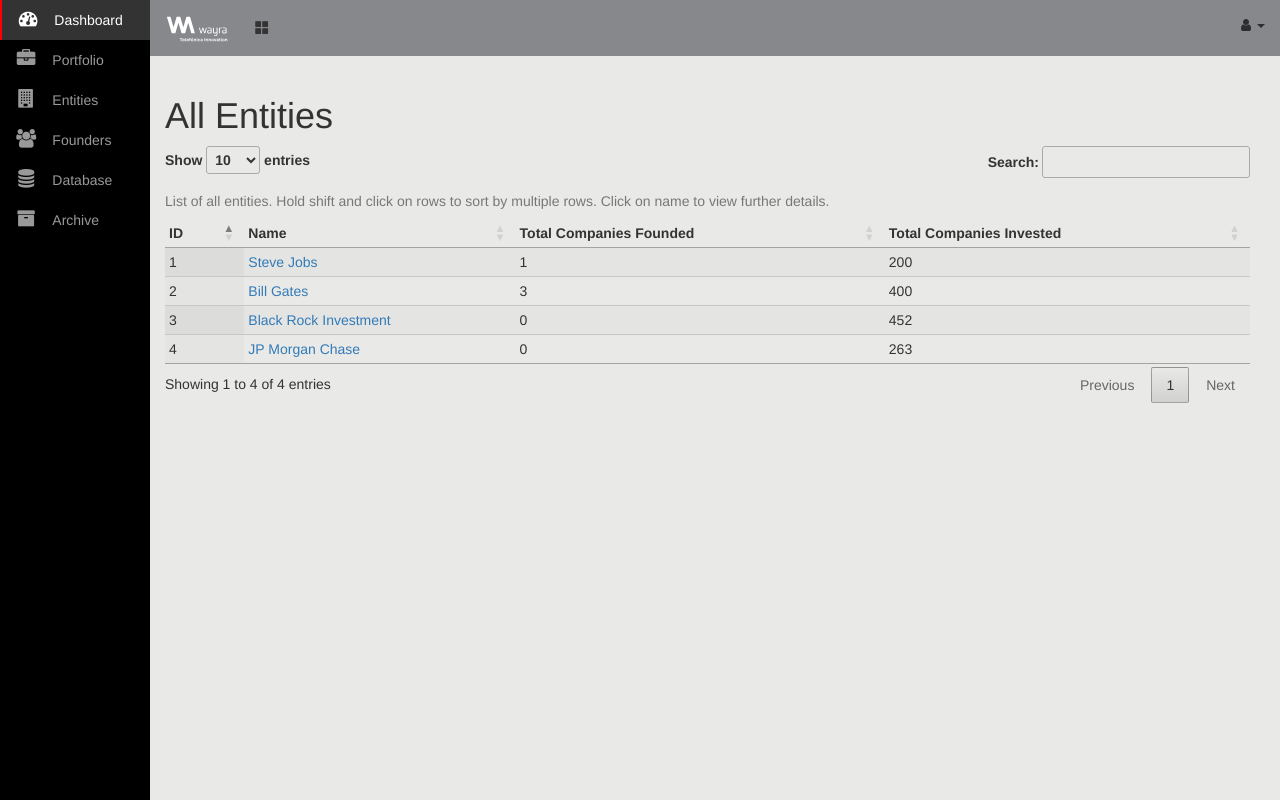
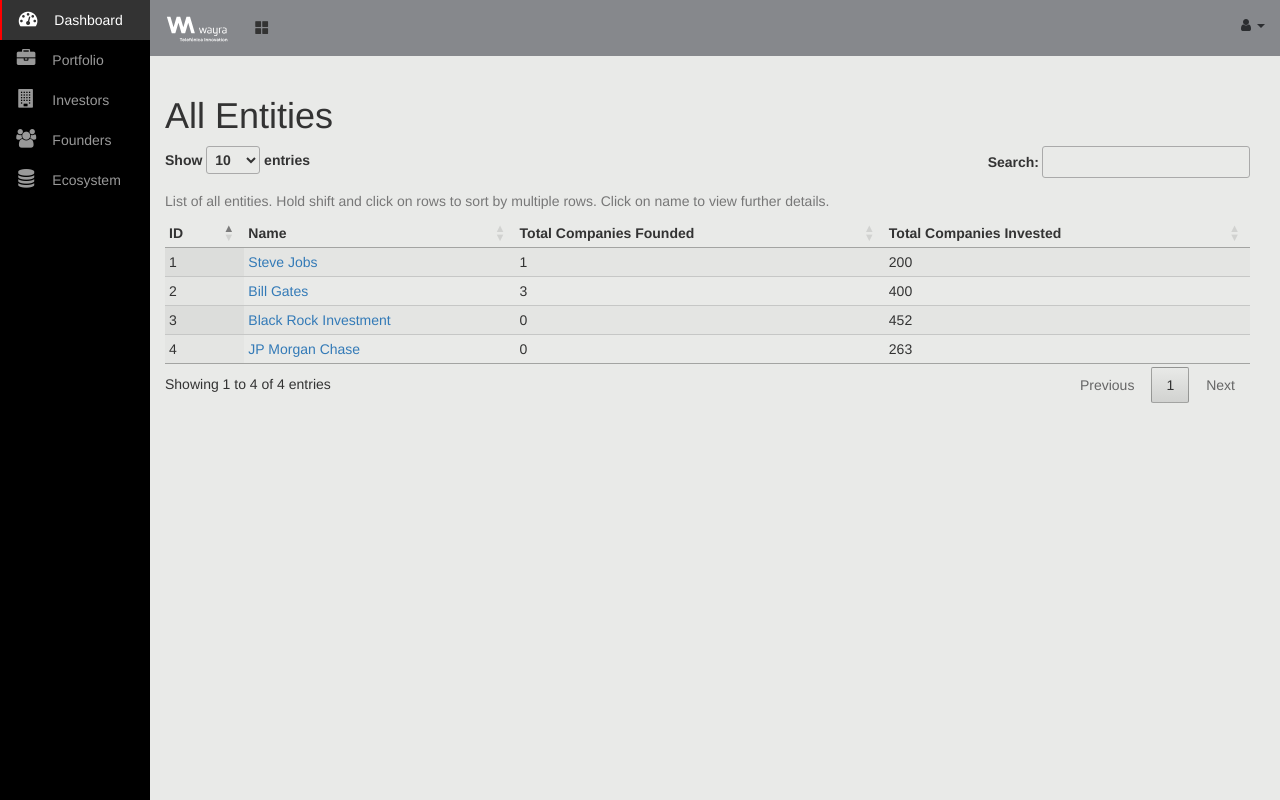
Before and after one commit to armallah/SEG-venture-capital-portfolio, a Django app: template manager/templates/entities.html in a window 1280 px wide. Run offline with Django 4.2, Linux system fonts and the light colour scheme; the template is opened without the code that fills it, so the values that code supplies are empty; some libraries are stand-ins or nearby versions.

Commit message:
Update base.html

```diff
--- a/manager/templates/base.html
+++ b/manager/templates/base.html
@@ -93,17 +93,19 @@
                  <a href="{% url 'portfolio' %}"><span class="fa-stack fa-lg pull-left"><i class="fa fa-briefcase fa-stack-1x"></i></span>Portfolio</a>
               </li>
               <li>
-                 <a href="{% url 'entities' %}"><span class="fa-stack fa-lg pull-left"><i class="fa fa-building fa-stack-1x"></i></span>Entities</a>
+                 <a href="{% url 'entities' %}"><span class="fa-stack fa-lg pull-left"><i class="fa fa-building fa-stack-1x"></i></span>Investors</a>
               </li>
               <li>
                  <a href="{% url 'founders' %}"><span class="fa-stack fa-lg pull-left"><i class="fa fa-users fa-stack-1x"></i></span>Founders</a>
               </li>
               <li>
-                 <a href="#"> <span class="fa-stack fa-lg pull-left"><i class="fa fa-database fa-stack-1x"></i></span>Database</a>
+                 <a href="{% url 'ecosystem' %}"> <span class="fa-stack fa-lg pull-left"><i class="fa fa-database fa-stack-1x"></i></span>Ecosystem</a>
               </li>
+              <!--
               <li>
                  <a href="#"><span class="fa-stack fa-lg pull-left"><i class="fa fa-archive fa-stack-1x"></i></span>Archive</a>
               </li>
+              -->
            </ul>
         </div>
 
```
